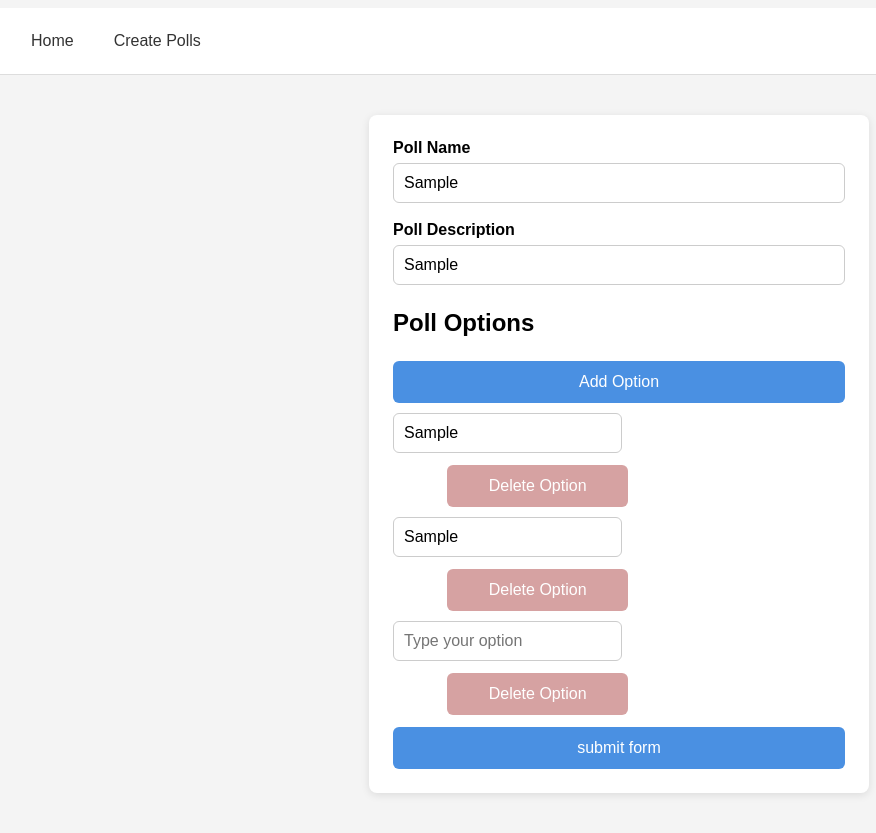
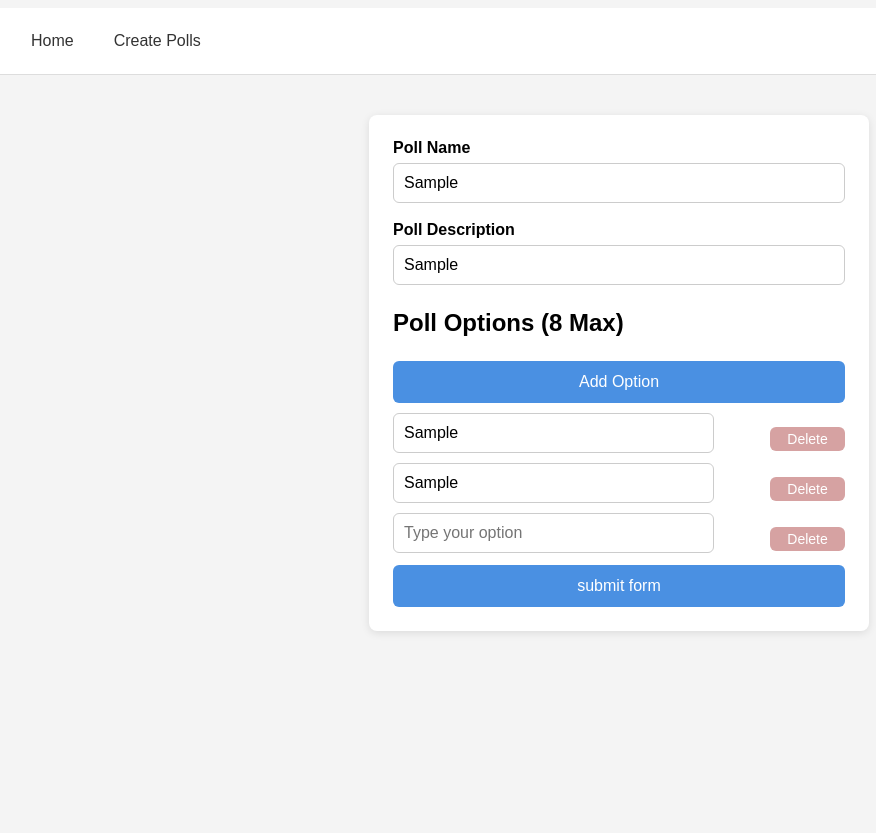
Before and after one commit to Capstone1TPP/Capstone1_FrontEnd, a React app: page /create in a window 1280 px wide. Both pictures are taken after typing "Sample", "Sample", "Sample", "Sample" into the empty fields and a click on the button "Add Option". Shown: the whole page, without its empty margins (21-897 px from the left). After the commit the page ends 800 px from the top, so only its background shows below. Built offline with nearby package versions, Linux system fonts and the light colour scheme; the HTML template or start-up script is replaced by a standard one.

Commit message:
updates: added limits and bug preventions for the starting two options. Added fields needed list message.

```diff
--- a/src/components/PollForm.jsx
+++ b/src/components/PollForm.jsx
@@ -9,8 +9,11 @@ function PollForm() {
   const [options, setOptions] = useState([{ text: "" }, { text: "" }]);
   const [optionVal, setOptionVal] = useState("");
   const [error, setError] = useState({
+    pollName: "Polling Name is needed",
+    pollDescription: "Polling Description is needed",
     optionOne: "Option 1 is required",
     optionTwo: "Option 2 is required",
+    optionLength: "At least 2 options are needed"
   });
   const [deleteId, setDeleteId] = useState("");
 
@@ -43,13 +46,31 @@ function PollForm() {
   }
   async function handleSubmit(e) {
     e.preventDefault();
-    if (options[0].text === "") {
-      alert(error.optionOne);
-      return;
+
+    const errorMessages = [];
+
+    if (polling.pollName.trim() === ""){
+        errorMessages.push(error.pollName);
+        // return;
     }
-    if (options[1].text === "") {
-      alert(error.optionTwo);
-      return;
+    if (polling.pollDescription.trim() === ""){
+        errorMessages.push(error.pollDescription);
+        // return;
+    }
+    if (options.length < 2){
+        errorMessages.push(error.optionLength);
+        // return;
+    }
+    if (options[0].text.trim() === "") {
+      errorMessages.push(error.optionOne);
+    //   return;
+    }
+    if (options[1].text.trim() === "") {
+      errorMessages.push(error.optionTwo);
+    //   return;
+    }
+    if(errorMessages.length > 0){
+        return alert(errorMessages.join("\n"));
     }
 
     // check if option.text is empty, if it is remove it from the state
@@ -81,6 +102,9 @@ function PollForm() {
   }
   function addOption(e) {
     e.preventDefault();
+    if (options.length >= 8){
+        return;
+    }
     setOptions([...options, {text: ""}]);
   }
 
@@ -111,24 +135,35 @@ function PollForm() {
           <input type="text" name="pollDescription" onChange={handleChange} />
         </div>
 
-        <h2>Poll Options</h2>
+        <h2>Poll Options (8 Max)</h2>
         <div>
-          <button onClick={addOption}>Add Option</button>
+          {options.length < 8 &&( <button onClick={addOption}>Add Option</button>)}
           {options.map((option, index) => {
             return (
-              <div key={index} style={{ marginTop: 10 }}>
+              <div key={index}
+              style={{
+                marginTop: 10,
+                display:"flex",
+                alignItems: "center",
+                gap: 2,
+                justifyContent: "center"
+                }}>
                 <input
                   value={option.text}
                   placeholder="Type your option"
                   id={index}
                   onChange={(e) => handleOption(e)}
+                  style={{ flex: "1 2 500px" }}
                 />
+                {options.length > 2 && (
                 <button
                   id="deleteButton"
                   onClick={(e) => handleDeleteOption(e, index)}
+                  style={{ flexShrink: 0, padding: "4px 10px", fontSize: 14, width: "75px"}}
                 >
-                  Delete Option
+                  Delete
                 </button>
+                )}
               </div>
             );
           })}
```
